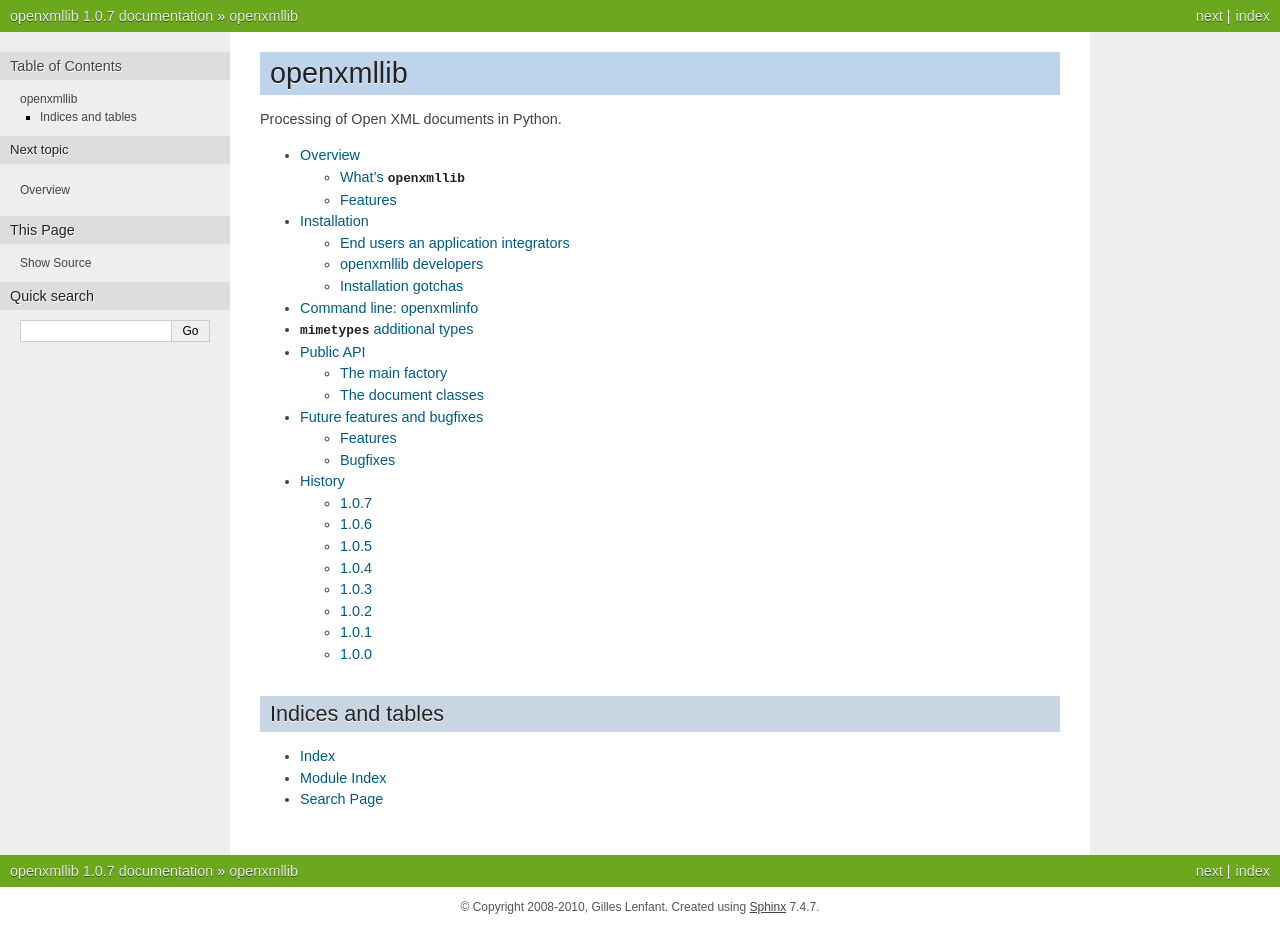
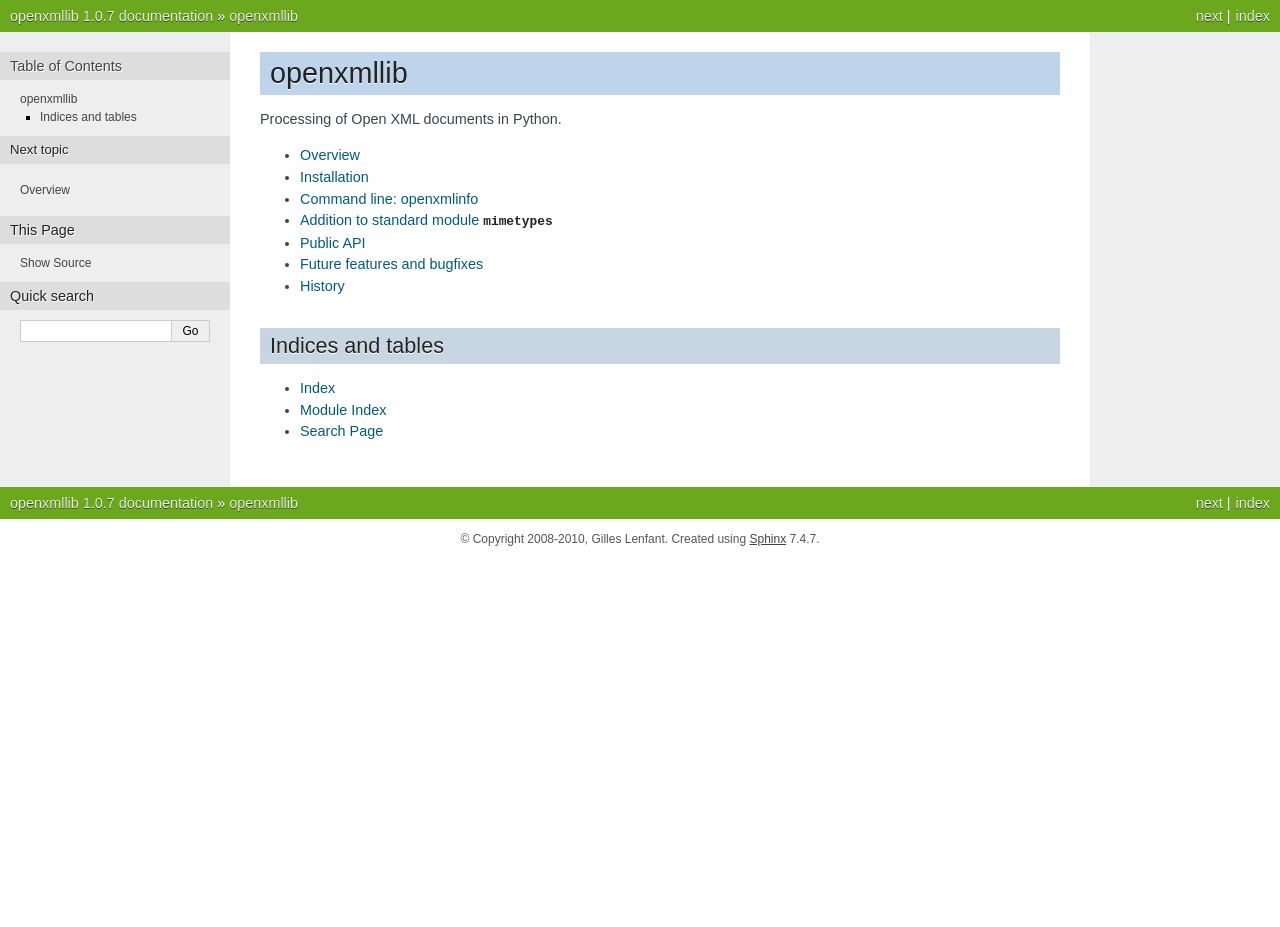
Before and after one commit to glenfant/openxmllib, a Sphinx documentation site: the page built from doc/source/index.txt, in a window 1280 px wide. Built offline with Sphinx 7.4.7, drawn with Linux system fonts in a browser that asks for light colours; after the commit the page ends 900 px from its top, so only the background shows below that.

Commit message:
Make the home page smarter

```diff
--- a/doc/source/index.txt
+++ b/doc/source/index.txt
@@ -7,7 +7,7 @@
 Processing of Open XML documents in Python.
 
 .. toctree::
-   :maxdepth: 2
+   :maxdepth: 1
 
    overview
    installation
--- a/doc/source/mimetypes-adds.txt
+++ b/doc/source/mimetypes-adds.txt
@@ -2,9 +2,9 @@
 
 .. _mimetypes-adds:
 
-==============================
-``mimetypes`` additional types
-==============================
+=========================================
+Addition to standard module ``mimetypes``
+=========================================
 
 :mod:`openxmllib` adds all known MIME types for Open XML documents to the
 standard :mod:`mimetypes` module.
```
